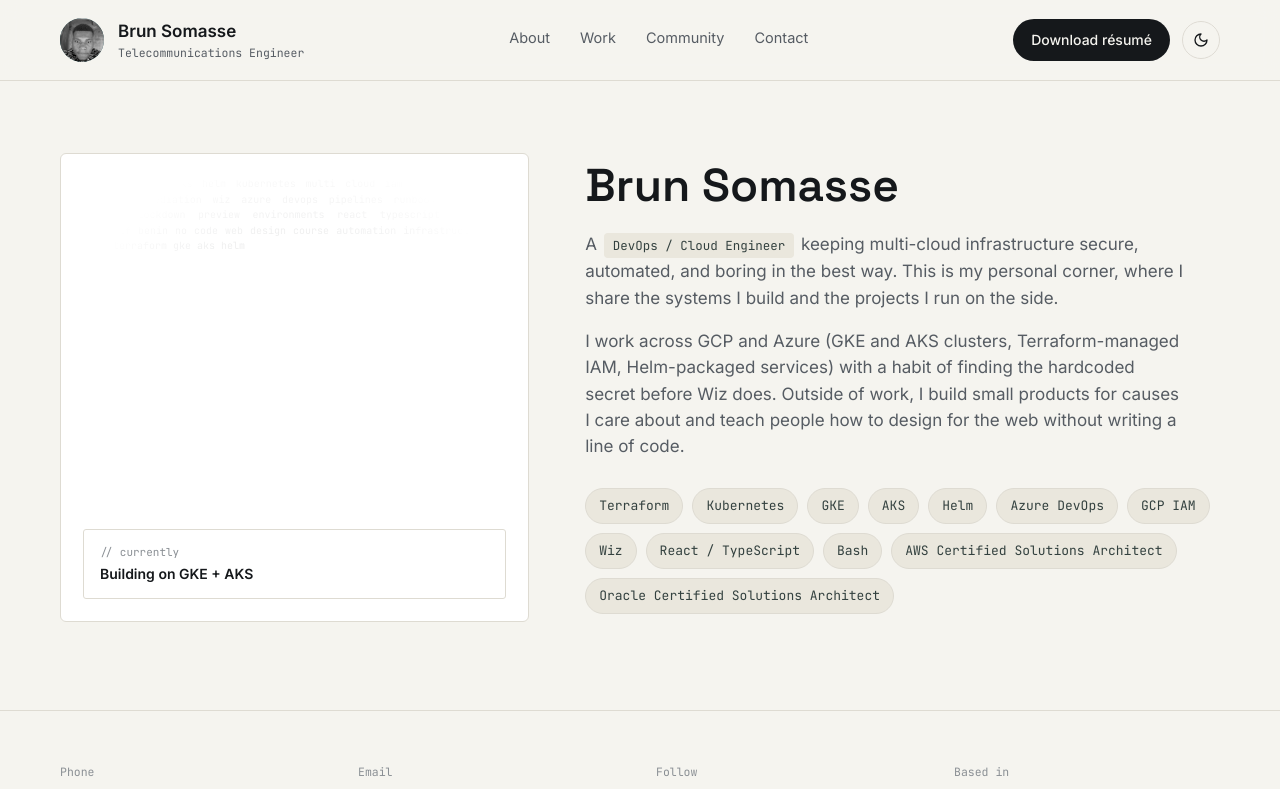
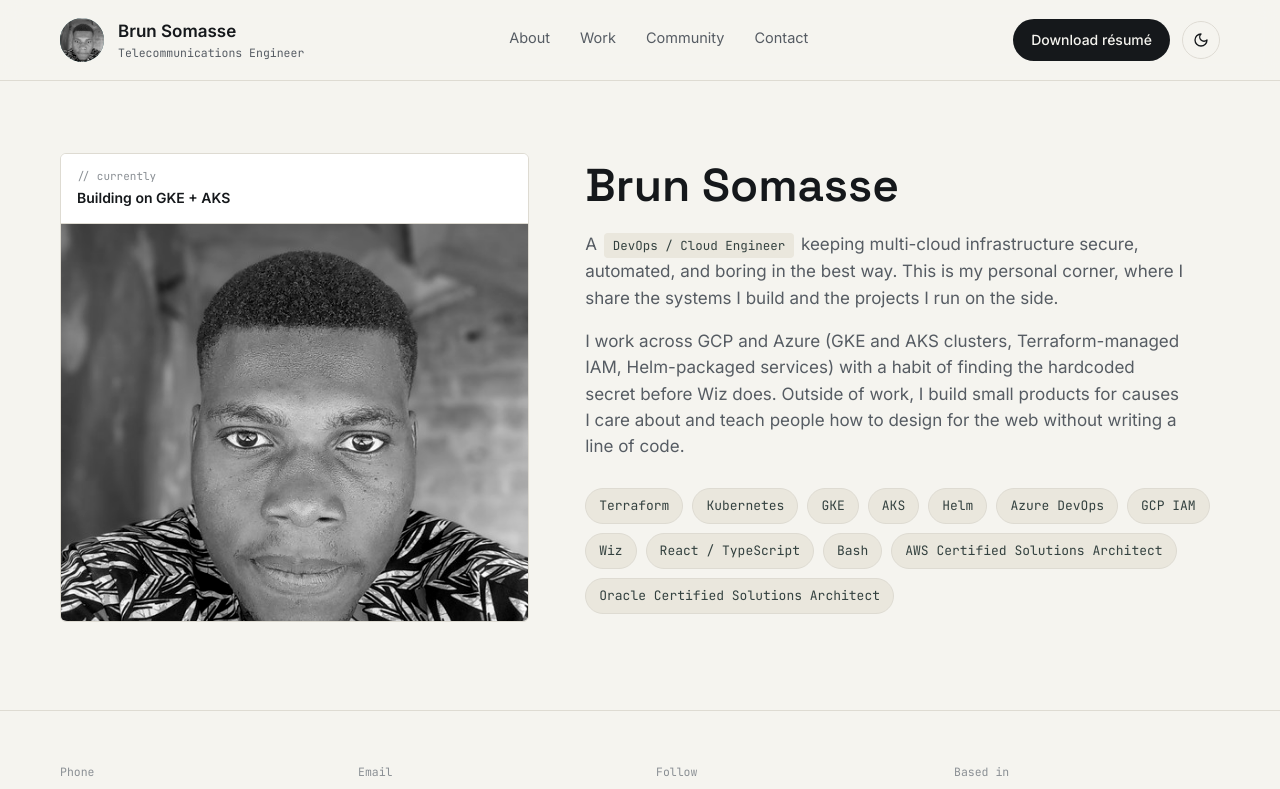
Before and after one commit to brunsomasse/brun-portfolio, a React (Vite) app: page / in a window 1280 px wide. Shown: the top 789 px of the page. Built offline with nearby package versions, Linux system fonts and the light colour scheme.

Commit message:
Show photo inside hero panel below the currently-building badge

```diff
--- a/src/pages/Home.jsx
+++ b/src/pages/Home.jsx
@@ -32,41 +32,52 @@ export default function Home() {
           background: t.bgRaised,
           border: `1px solid ${t.line}`,
           overflow: "hidden",
+          display: "flex",
+          flexDirection: "column",
         }}
       >
+        <div
+          style={{
+            padding: "14px 16px",
+            borderBottom: `1px solid ${t.line}`,
+            background: t.bgRaised,
+            flex: "none",
+            zIndex: 1,
+          }}
+        >
+          <div style={{ fontFamily: "'JetBrains Mono', monospace", fontSize: 11, color: t.inkFaint }}>// currently</div>
+          <div style={{ fontSize: 14, fontWeight: 600, marginTop: 2, color: t.ink }}>Building on GKE + AKS</div>
+        </div>
+        <div style={{ position: "relative", flex: 1, minHeight: 0 }}>
           <p
             style={{
               position: "absolute",
               inset: 0,
-            padding: 22,
+              padding: 16,
               margin: 0,
               fontFamily: "'JetBrains Mono', monospace",
               fontSize: 10,
               lineHeight: 1.55,
               color: t.ink,
-            opacity: 0.16,
+              opacity: 0.1,
               textAlign: "justify",
-            WebkitMaskImage: "radial-gradient(circle at 50% 50%, black 15%, transparent 72%)",
-            maskImage: "radial-gradient(circle at 50% 50%, black 15%, transparent 72%)",
               userSelect: "none",
             }}
           >
             {ghostText}
           </p>
-        <div
+          <img
+            src="/brun.jpg"
+            alt="Brun Somasse"
             style={{
-            position: "absolute",
-            left: 22,
-            bottom: 22,
-            right: 22,
-            background: t.bgRaised,
-            border: `1px solid ${t.line}`,
-            borderRadius: 3,
-            padding: "14px 16px",
+              position: "relative",
+              width: "100%",
+              height: "100%",
+              objectFit: "cover",
+              display: "block",
+              filter: "grayscale(1) contrast(1.05)",
             }}
-        >
-          <div style={{ fontFamily: "'JetBrains Mono', monospace", fontSize: 11, color: t.inkFaint }}>// currently</div>
-          <div style={{ fontSize: 14, fontWeight: 600, marginTop: 2, color: t.ink }}>Building on GKE + AKS</div>
+          />
         </div>
       </div>
 
```
Lines whose indentation alone changed are shown as unchanged.
